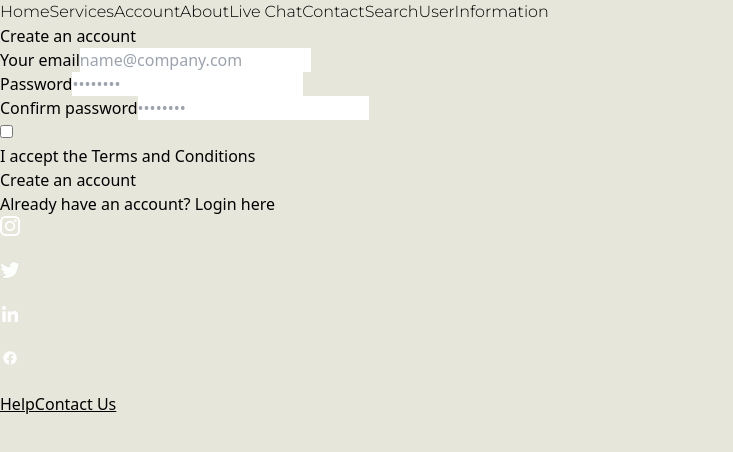
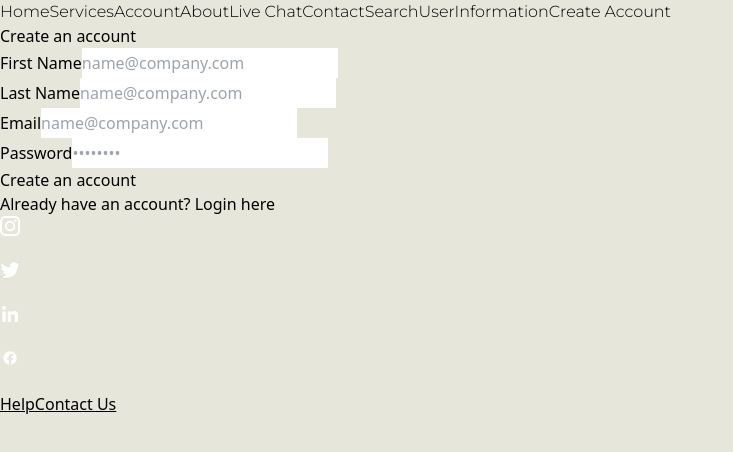
Before and after one commit to daigza09/Piplup-Travel-Buddy, a React (Vite) app in the folder frontend/: page /CreateAccount in a window 1280 px wide. Shown: the top 452 px of the page, without its empty margins (0-733 px from the left). Built offline with nearby package versions, Linux system fonts and the light colour scheme.

Commit message:
save point

```diff
--- a/frontend/src/components/Header.jsx
+++ b/frontend/src/components/Header.jsx
@@ -13,6 +13,7 @@ function Header() {
                 <Link to="/Contact" className="hover:text-blue-400">Contact</Link>
                 <Link to="/Search" className="hover:text-blue-400">Search</Link>
                 <Link to="/UserInformation" className="hover:text-blue-400">UserInformation</Link>
+                <Link to="/CreateAccount" className="hover:text-blue-400">Create Account</Link>
             </div>
         </header>
     );
--- a/frontend/src/pages/CreateAccount.jsx
+++ b/frontend/src/pages/CreateAccount.jsx
@@ -11,24 +11,20 @@ function CreateAccount() {
                         </h1>
                         <form className="space-y-4 md:space-y-6" action="#">
                             <div>
-                                <label htmlFor="email" className="block mb-2 text-sm font-medium text-gray-700 dark:text-white">Your email</label>
+                                <label htmlFor="FirstName" className="block mb-2 text-sm font-medium text-gray-700 dark:text-white">First Name</label>
+                                <input type="FirstName" name="FirstName" id="FirstName" className="bg-white border border-gray-300 text-gray-700 sm:text-sm rounded-lg focus:ring-blue-400 focus:border-blue-400 block w-full p-2.5 dark:bg-gray-700 dark:border-gray-600 dark:placeholder-gray-400 dark:text-white dark:focus:ring-blue-500 dark:focus:border-blue-500" placeholder="name@company.com" required="" />
+                            </div>
+                            <div>
+                                <label htmlFor="LastName" className="block mb-2 text-sm font-medium text-gray-700 dark:text-white">Last Name</label>
+                                <input type="LastName" name="LastName" id="LastName" className="bg-white border border-gray-300 text-gray-700 sm:text-sm rounded-lg focus:ring-blue-400 focus:border-blue-400 block w-full p-2.5 dark:bg-gray-700 dark:border-gray-600 dark:placeholder-gray-400 dark:text-white dark:focus:ring-blue-500 dark:focus:border-blue-500" placeholder="name@company.com" required="" />
+                            </div>
+                            <div>
+                                <label htmlFor="email" className="block mb-2 text-sm font-medium text-gray-700 dark:text-white">Email</label>
                                 <input type="email" name="email" id="email" className="bg-white border border-gray-300 text-gray-700 sm:text-sm rounded-lg focus:ring-blue-400 focus:border-blue-400 block w-full p-2.5 dark:bg-gray-700 dark:border-gray-600 dark:placeholder-gray-400 dark:text-white dark:focus:ring-blue-500 dark:focus:border-blue-500" placeholder="name@company.com" required="" />
                             </div>
                             <div>
                                 <label htmlFor="password" className="block mb-2 text-sm font-medium text-gray-700 dark:text-white">Password</label>
                                 <input type="password" name="password" id="password" placeholder="••••••••" className="bg-white border border-gray-300 text-gray-700 sm:text-sm rounded-lg focus:ring-blue-400 focus:border-blue-400 block w-full p-2.5 dark:bg-gray-700 dark:border-gray-600 dark:placeholder-gray-400 dark:text-white dark:focus:ring-blue-500 dark:focus:border-blue-500" required="" />
-                            </div>
-                            <div>
-                                <label htmlFor="confirm-password" className="block mb-2 text-sm font-medium text-gray-700 dark:text-white">Confirm password</label>
-                                <input type="password" name="confirm-password" id="confirm-password" placeholder="••••••••" className="bg-white border border-gray-300 text-gray-700 sm:text-sm rounded-lg focus:ring-blue-400 focus:border-blue-400 block w-full p-2.5 dark:bg-gray-700 dark:border-gray-600 dark:placeholder-gray-400 dark:text-white dark:focus:ring-blue-500 dark:focus:border-blue-500" required="" />
-                            </div>
-                            <div className="flex items-start">
-                                <div className="flex items-center h-5">
-                                    <input id="terms" aria-describedby="terms" type="checkbox" className="w-4 h-4 border border-gray-300 rounded bg-white focus:ring-3 focus:ring-blue-400 dark:bg-gray-700 dark:border-gray-600 dark:focus:ring-blue-500 dark:ring-offset-gray-800" required="" />
-                                </div>
-                                <div className="ml-3 text-sm">
-                                    <label htmlFor="terms" className="font-light text-gray-500 dark:text-gray-300">I accept the <a className="font-medium text-blue-500 hover:underline dark:text-blue-400" href="#">Terms and Conditions</a></label>
-                                </div>
                             </div>
                             <button type="submit" className="w-full text-white bg-blue-500 hover:bg-blue-600 focus:ring-4 focus:outline-none focus:ring-blue-300 font-medium rounded-lg text-sm px-5 py-2.5 text-center dark:bg-blue-600 dark:hover:bg-blue-700 dark:focus:ring-blue-800">Create an account</button>
                             <p className="text-sm font-light text-gray-500 dark:text-gray-400">
--- a/frontend/src/pages/Search.css
+++ b/frontend/src/pages/Search.css
@@ -1,13 +1,7 @@
 .main {
     margin-top: 5%;
-    display: flex; /* Add flexbox display to make the inputs horizontal */
-    justify-content: space-between; /* Add space between the input boxes */
-    gap: 10px;
-
 }
-
 input {
-    flex: 1;
-    margin-right: 5px;
-    gap: 10px;
+    height: 30px;
+    width: 20%;
 }
```
